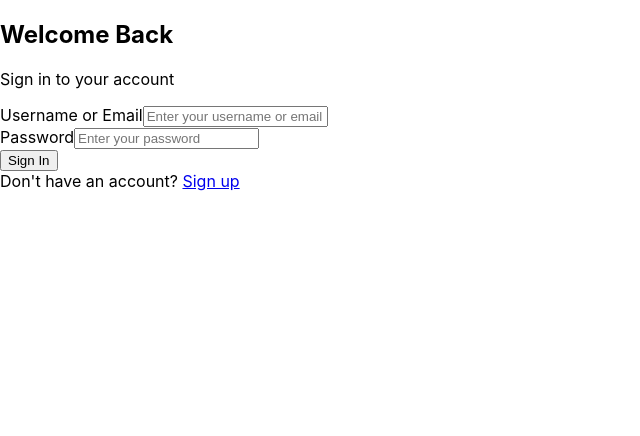
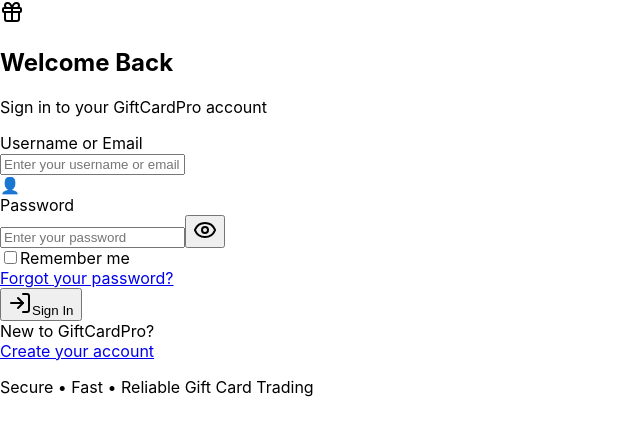
Before and after one commit to yzeman/Giftcard, a React (Create React App) app in the folder frontend/: page /login in a window 1280 px wide. Shown: the top 436 px of the page, without its empty margins (0-640 px from the left). Built offline with nearby package versions, Linux system fonts and the light colour scheme.

Commit message:
Update Login.js

```diff
--- a/frontend/src/pages/Login.js
+++ b/frontend/src/pages/Login.js
@@ -1,10 +1,14 @@
 import React, { useState } from 'react';
+import { Link } from 'react-router-dom';
+import { Eye, EyeOff, LogIn, Gift } from 'lucide-react';
 
 const Login = () => {
   const [formData, setFormData] = useState({
     login: '',
     password: ''
   });
+  const [showPassword, setShowPassword] = useState(false);
+  const [loading, setLoading] = useState(false);
 
   const handleChange = (e) => {
     setFormData({
@@ -13,65 +17,151 @@
     });
   };
 
+  const handleSubmit = async (e) => {
+    e.preventDefault();
+    setLoading(true);
+    // Login logic will go here
+    setTimeout(() => setLoading(false), 2000);
+  };
+
   return (
-    <div className="min-h-screen flex items-center justify-center bg-gradient-to-br from-blue-50 to-indigo-100">
-      <div className="max-w-md w-full space-y-8 bg-white p-8 rounded-2xl shadow-xl">
-        <div>
-          <h2 className="mt-6 text-center text-3xl font-extrabold text-gray-900">
+    <div className="min-h-screen flex items-center justify-center bg-gradient-to-br from-blue-50 via-purple-50 to-pink-50 py-12 px-4 sm:px-6 lg:px-8">
+      <div className="max-w-md w-full space-y-8">
+        {/* Header Section */}
+        <div className="text-center">
+          <div className="flex justify-center items-center mb-6">
+            <div className="bg-gradient-to-r from-blue-600 to-purple-600 p-3 rounded-2xl shadow-lg">
+              <Gift className="h-8 w-8 text-white" />
+            </div>
+          </div>
+          <h2 className="text-4xl font-extrabold text-gray-900 mb-2">
             Welcome Back
           </h2>
-          <p className="mt-2 text-center text-sm text-gray-600">
-            Sign in to your account
+          <p className="text-lg text-gray-600 mb-8">
+            Sign in to your GiftCardPro account
           </p>
         </div>
 
-        <form className="mt-8 space-y-6">
-          <div>
-            <label htmlFor="login" className="block text-sm font-medium text-gray-700">
+        {/* Login Card */}
+        <div className="bg-white rounded-3xl shadow-2xl p-8 border border-gray-100">
+          <form className="space-y-6" onSubmit={handleSubmit}>
+            {/* Username/Email Field */}
+            <div className="space-y-2">
+              <label htmlFor="login" className="block text-sm font-semibold text-gray-700">
                 Username or Email
               </label>
+              <div className="relative">
                 <input
                   id="login"
                   name="login"
                   type="text"
+                  required
                   value={formData.login}
                   onChange={handleChange}
-              className="mt-1 appearance-none relative block w-full px-3 py-3 border border-gray-300 placeholder-gray-500 text-gray-900 rounded-lg focus:outline-none focus:ring-2 focus:ring-blue-500"
+                  className="w-full px-4 py-4 border border-gray-200 rounded-xl focus:outline-none focus:ring-2 focus:ring-blue-500 focus:border-transparent transition-all duration-200 bg-gray-50 text-gray-900 placeholder-gray-400"
                   placeholder="Enter your username or email"
                 />
+                <div className="absolute inset-y-0 right-0 pr-3 flex items-center">
+                  <div className="h-5 w-5 text-gray-400">👤</div>
+                </div>
+              </div>
             </div>
 
-          <div>
-            <label htmlFor="password" className="block text-sm font-medium text-gray-700">
+            {/* Password Field */}
+            <div className="space-y-2">
+              <label htmlFor="password" className="block text-sm font-semibold text-gray-700">
                 Password
               </label>
+              <div className="relative">
                 <input
                   id="password"
                   name="password"
-              type="password"
+                  type={showPassword ? 'text' : 'password'}
+                  required
                   value={formData.password}
                   onChange={handleChange}
-              className="appearance-none relative block w-full px-3 py-3 border border-gray-300 placeholder-gray-500 text-gray-900 rounded-lg focus:outline-none focus:ring-2 focus:ring-blue-500"
+                  className="w-full px-4 py-4 border border-gray-200 rounded-xl focus:outline-none focus:ring-2 focus:ring-blue-500 focus:border-transparent transition-all duration-200 bg-gray-50 text-gray-900 placeholder-gray-400 pr-12"
                   placeholder="Enter your password"
                 />
+                <button
+                  type="button"
+                  className="absolute inset-y-0 right-0 pr-3 flex items-center"
+                  onClick={() => setShowPassword(!showPassword)}
+                >
+                  {showPassword ? (
+                    <EyeOff className="h-5 w-5 text-gray-400 hover:text-gray-600 transition-colors" />
+                  ) : (
+                    <Eye className="h-5 w-5 text-gray-400 hover:text-gray-600 transition-colors" />
+                  )}
+                </button>
+              </div>
             </div>
 
+            {/* Remember Me & Forgot Password */}
+            <div className="flex items-center justify-between">
+              <div className="flex items-center">
+                <input
+                  id="remember-me"
+                  name="remember-me"
+                  type="checkbox"
+                  className="h-4 w-4 text-blue-600 focus:ring-blue-500 border-gray-300 rounded"
+                />
+                <label htmlFor="remember-me" className="ml-2 block text-sm text-gray-700">
+                  Remember me
+                </label>
+              </div>
+              <div className="text-sm">
+                <a href="#" className="font-medium text-blue-600 hover:text-blue-500 transition-colors">
+                  Forgot your password?
+                </a>
+              </div>
+            </div>
+
+            {/* Sign In Button */}
             <button
               type="submit"
-            className="group relative w-full flex justify-center py-3 px-4 border border-transparent text-sm font-medium rounded-lg text-white bg-blue-600 hover:bg-blue-700"
+              disabled={loading}
+              className="group relative w-full flex justify-center items-center py-4 px-4 border border-transparent text-sm font-semibold rounded-xl text-white bg-gradient-to-r from-blue-600 to-purple-600 hover:from-blue-700 hover:to-purple-700 focus:outline-none focus:ring-2 focus:ring-offset-2 focus:ring-blue-500 disabled:opacity-50 disabled:cursor-not-allowed transition-all duration-200 shadow-lg hover:shadow-xl"
             >
-            Sign In
+              <LogIn className="h-5 w-5 mr-2" />
+              {loading ? 'Signing In...' : 'Sign In'}
             </button>
 
+            {/* Divider */}
+            <div className="relative">
+              <div className="absolute inset-0 flex items-center">
+                <div className="w-full border-t border-gray-200"></div>
+              </div>
+              <div className="relative flex justify-center text-sm">
+                <span className="px-2 bg-white text-gray-500">New to GiftCardPro?</span>
+              </div>
+            </div>
+
+            {/* Sign Up Link */}
             <div className="text-center">
-            <span className="text-sm text-gray-600">
-              Don't have an account?{' '}
-              <a href="/register" className="font-medium text-blue-600 hover:text-blue-500">
-                Sign up
-              </a>
-            </span>
+              <Link
+                to="/register"
+                className="inline-flex items-center font-medium text-gray-700 hover:text-gray-900 bg-gray-100 hover:bg-gray-200 px-6 py-3 rounded-xl transition-all duration-200"
+              >
+                Create your account
+              </Link>
             </div>
           </form>
+        </div>
+
+        {/* Features Section */}
+        <div className="text-center">
+          <p className="text-sm text-gray-500">
+            Secure • Fast • Reliable Gift Card Trading
+          </p>
+        </div>
+      </div>
+
+      {/* Background Decorations */}
+      <div className="fixed top-0 left-0 w-full h-full -z-10 overflow-hidden">
+        <div className="absolute top-1/4 left-1/4 w-64 h-64 bg-blue-200 rounded-full mix-blend-multiply filter blur-xl opacity-20 animate-pulse"></div>
+        <div className="absolute top-1/3 right-1/4 w-64 h-64 bg-purple-200 rounded-full mix-blend-multiply filter blur-xl opacity-20 animate-pulse delay-75"></div>
+        <div className="absolute bottom-1/4 left-1/2 w-64 h-64 bg-pink-200 rounded-full mix-blend-multiply filter blur-xl opacity-20 animate-pulse delay-150"></div>
       </div>
     </div>
   );
```
Lines whose indentation alone changed are shown as unchanged.
